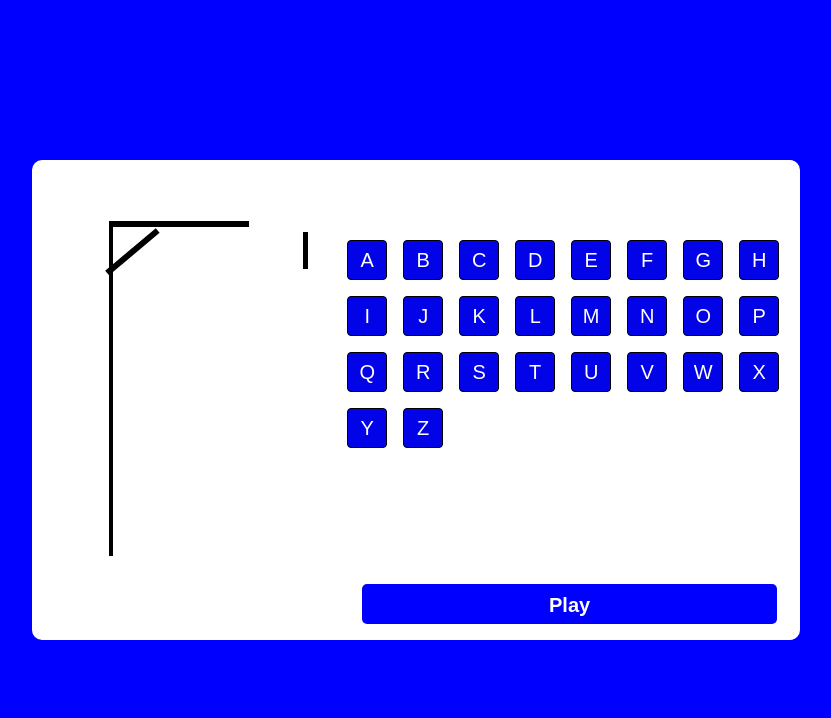
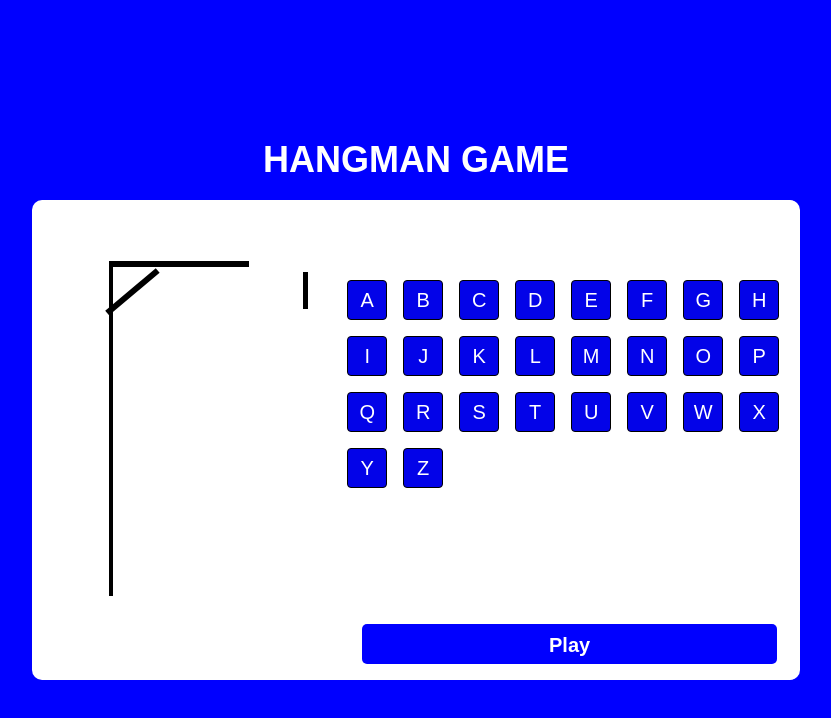
Before and after one commit to Shreelearns/Hangman, a plain HTML site: page index.html in a window 1280 px wide. Shown: the whole page, without its empty margins (224-1055 px from the left). Drawn offline with Linux system fonts and the light colour scheme.

Commit message:
title added

```diff
--- a/index.html
+++ b/index.html
@@ -9,6 +9,9 @@
 
 	<body>
 		<div class="main">
+			<div class="title">
+				<h1 class="heading">HANGMAN GAME</h1>
+			</div>
 			<div class="container">
 				<div class="hangman">
 					<div class="stand">
--- a/style.css
+++ b/style.css
@@ -10,10 +10,22 @@
 	height: 100vh;
 	background-color: blue;
 	display: flex;
+    flex-direction: column;
 	justify-content: center;
 	align-items: center;
 }
-
+.title{
+    width: 60vw;
+	height: 10vh;
+    display: flex;
+    justify-content: center;
+    align-items: center;
+}
+.heading{
+    color: white;
+    font-weight: 800;
+    font-size: 36px;
+}
 .container {
 	width: 60vw;
 	height: 60vh;
```
